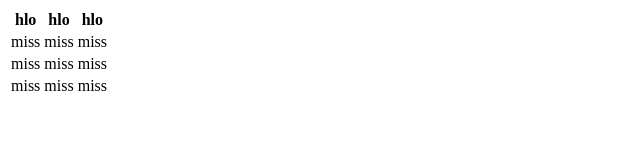
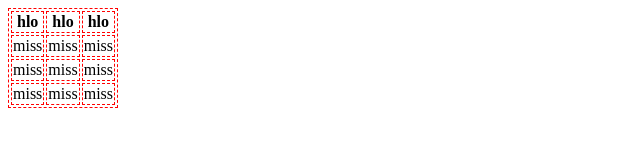
Before and after one commit to Prerna-2605/git-practice, a plain HTML site: page index.html in a window 1280 px wide. Shown: the whole page, without its empty margins (0-640 px from the left). Drawn offline with Linux system fonts and the light colour scheme.

Commit message:
created borders

```diff
--- a/assets/css/style.css
+++ b/assets/css/style.css
@@ -0,0 +1,6 @@
+table,
+th,
+td,
+tr {
+    border: dashed red 1px;
+}
--- a/index.html
+++ b/index.html
@@ -5,6 +5,7 @@
     <meta charset="UTF-8">
     <meta name="viewport" content="width=device-width, initial-scale=1.0">
     <title>Document</title>
+    <link rel="stylesheet" href="./assets/css/style.css">
 </head>
 
 <body>
```
